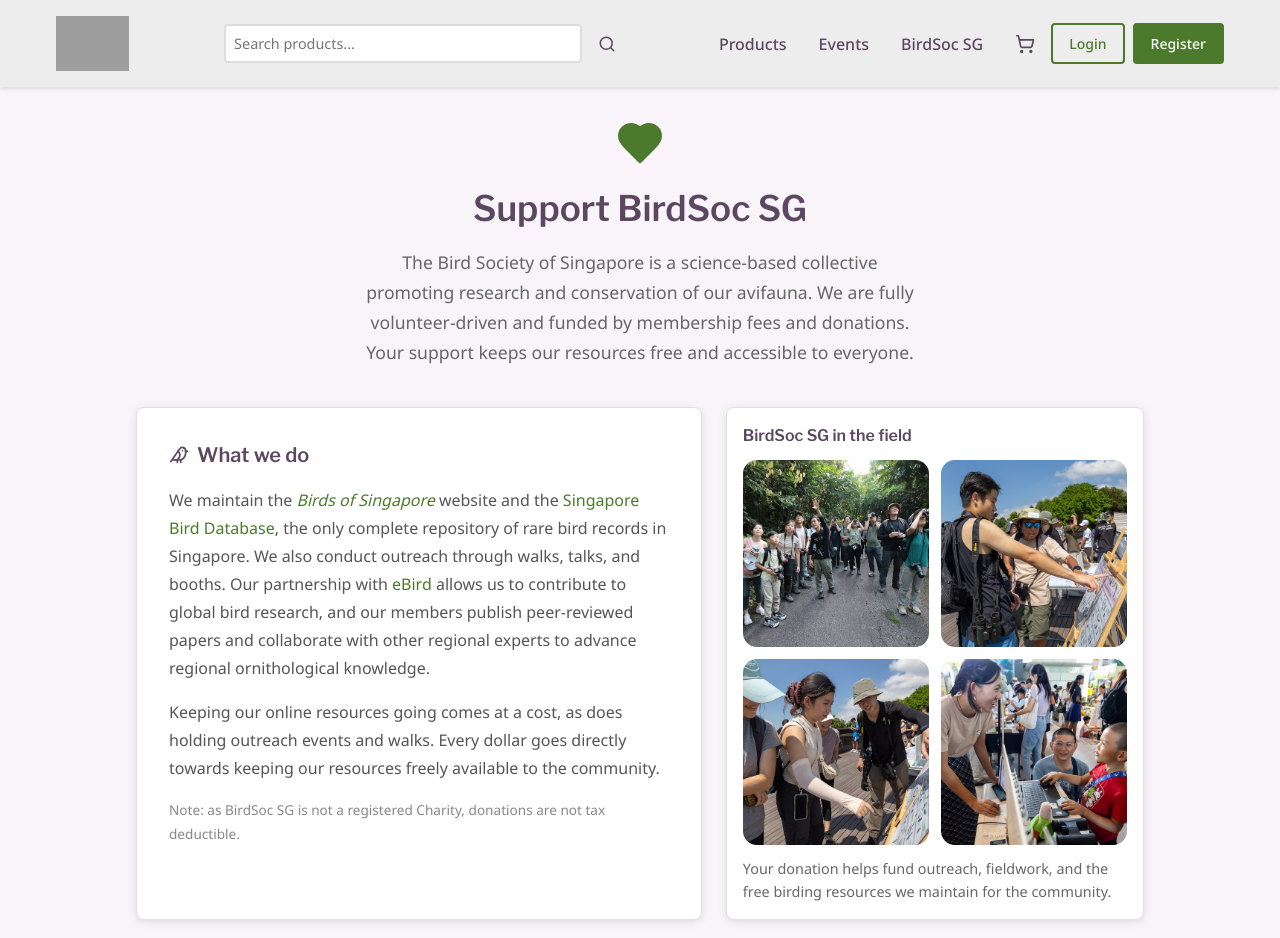
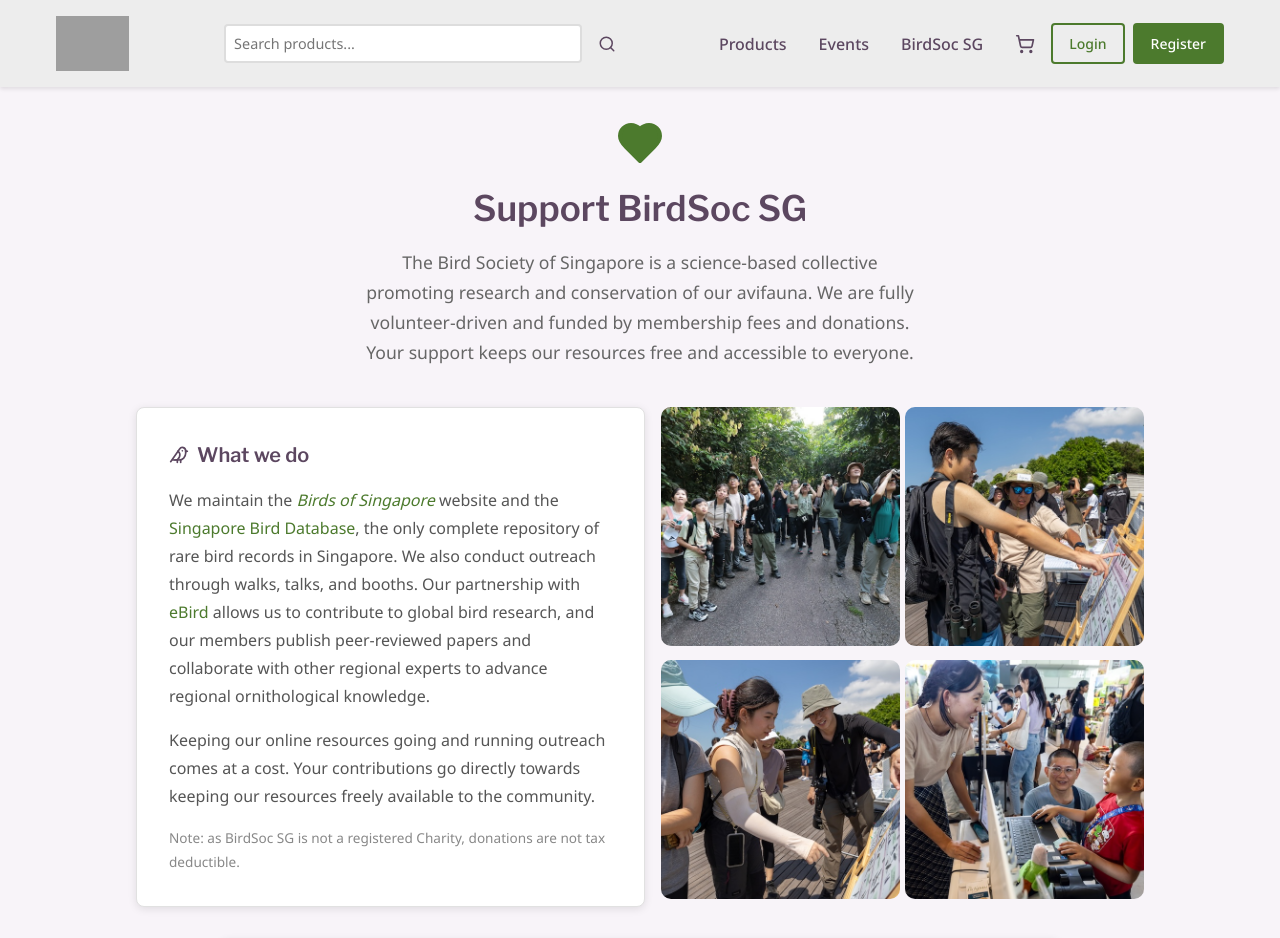
Before and after one commit to raghav-n/birdsoc-shop, a React (Vite) app in the folder frontend/: page /donate in a window 1280 px wide. Shown: the top 938 px of the page. Built offline with nearby package versions, Linux system fonts and the light colour scheme; no server answers; grey boxes are pictures that could not be loaded.

Commit message:
clean up collage

```diff
--- a/frontend/src/pages/Donate.jsx
+++ b/frontend/src/pages/Donate.jsx
@@ -45,8 +45,8 @@ const AboutSection = styled(Card)`
 
 const IntroGrid = styled.div`
   display: grid;
-  grid-template-columns: minmax(0, 1.15fr) minmax(280px, 0.85fr);
-  gap: 1.5rem;
+  grid-template-columns: minmax(0, 1fr) minmax(360px, 0.95fr);
+  gap: 1rem;
   align-items: stretch;
   margin-bottom: 2rem;
 
@@ -73,29 +73,23 @@ const AboutText = styled.p`
   }
 `;
 
-const CollageCard = styled(Card)`
-  padding: 1rem;
+const CollageWrap = styled.div`
   display: flex;
-  flex-direction: column;
-  gap: 0.75rem;
-`;
-
-const CollageTitle = styled.h2`
-  font-size: 1rem;
-  margin: 0;
+  align-items: stretch;
 `;
 
 const PhotoGrid = styled.div`
   display: grid;
   grid-template-columns: repeat(2, minmax(0, 1fr));
-  gap: 0.75rem;
+  gap: 0.35rem;
+  width: 100%;
 `;
 
 const PhotoTile = styled.div`
   position: relative;
   aspect-ratio: 1 / 1;
   overflow: hidden;
-  border-radius: 14px;
+  border-radius: 10px;
   background: #e9e4eb;
 
   img {
@@ -109,13 +103,6 @@ const PhotoTile = styled.div`
   &:hover img {
     transform: scale(1.04);
   }
-`;
-
-const CollageCaption = styled.p`
-  margin: 0;
-  font-size: 0.9rem;
-  line-height: 1.6;
-  color: #666;
 `;
 
 // ── Form card ────────────────────────────────────────────────────────────────
@@ -392,7 +379,7 @@ const Donate = () => {
             Our partnership with <Link to="https://ebird.org">eBird</Link> allows us to contribute to global bird research, and our members publish peer-reviewed papers and collaborate with other regional experts to advance regional ornithological knowledge.
           </AboutText>
           <AboutText>
-            Keeping our online resources going comes at a cost, as does holding outreach events and walks. Every dollar goes directly
+            Keeping our online resources going and running outreach comes at a cost. Your contributions go directly
             towards keeping our resources freely available to the community.
           </AboutText>
           <AboutText style={{ fontSize: '0.85rem', color: '#888', marginTop: '0.5rem' }}>
@@ -400,8 +387,7 @@ const Donate = () => {
           </AboutText>
         </AboutSection>
 
-        <CollageCard>
-          <CollageTitle>BirdSoc SG in the field</CollageTitle>
+        <CollageWrap>
           <PhotoGrid>
             {DONATION_PHOTOS.map(photo => (
               <PhotoTile key={photo.src}>
@@ -409,10 +395,7 @@ const Donate = () => {
               </PhotoTile>
             ))}
           </PhotoGrid>
-          <CollageCaption>
-            Your donation helps fund outreach, fieldwork, and the free birding resources we maintain for the community.
-          </CollageCaption>
-        </CollageCard>
+        </CollageWrap>
       </IntroGrid>
 
       {/* ── Multi-step form ── */}
```
